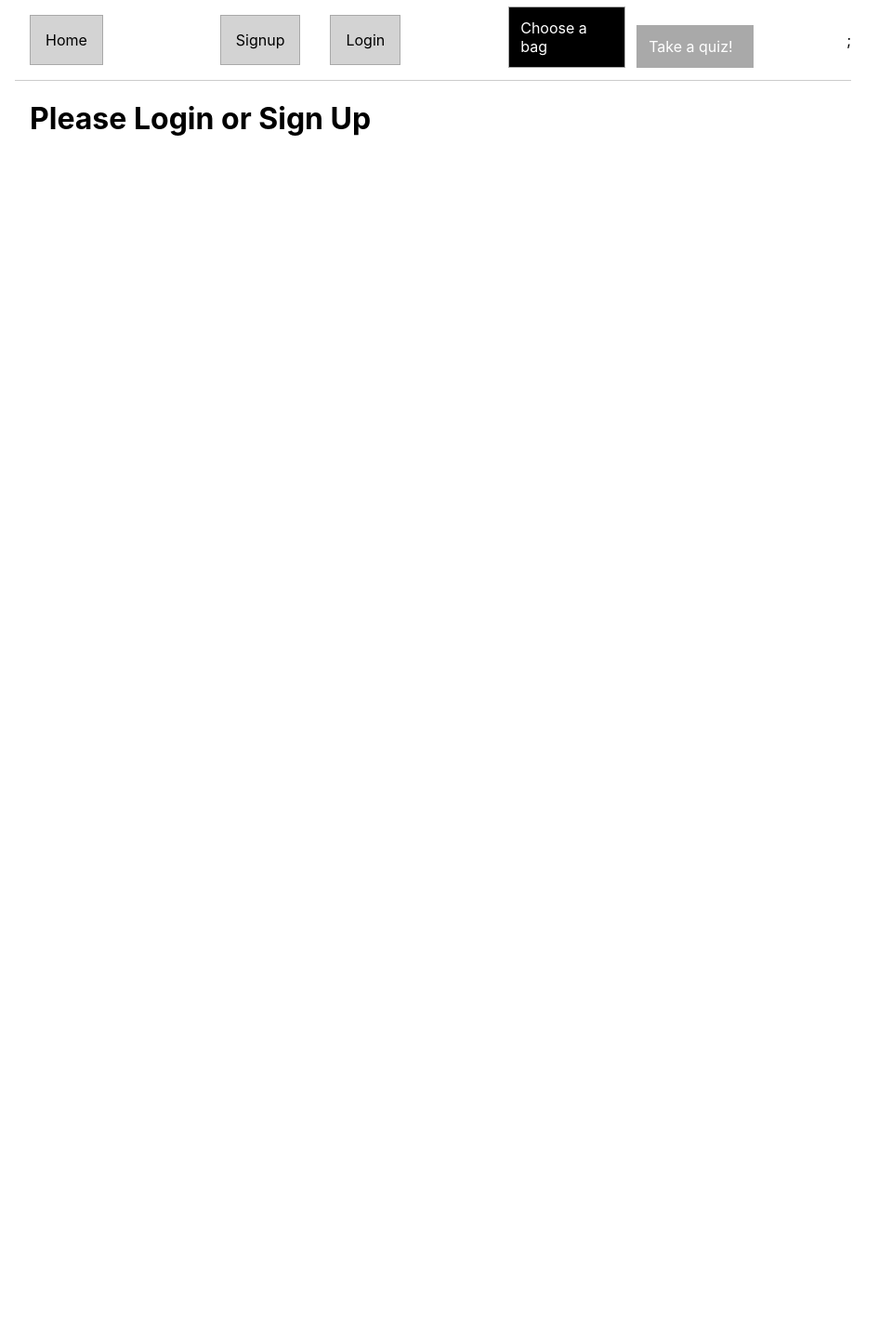
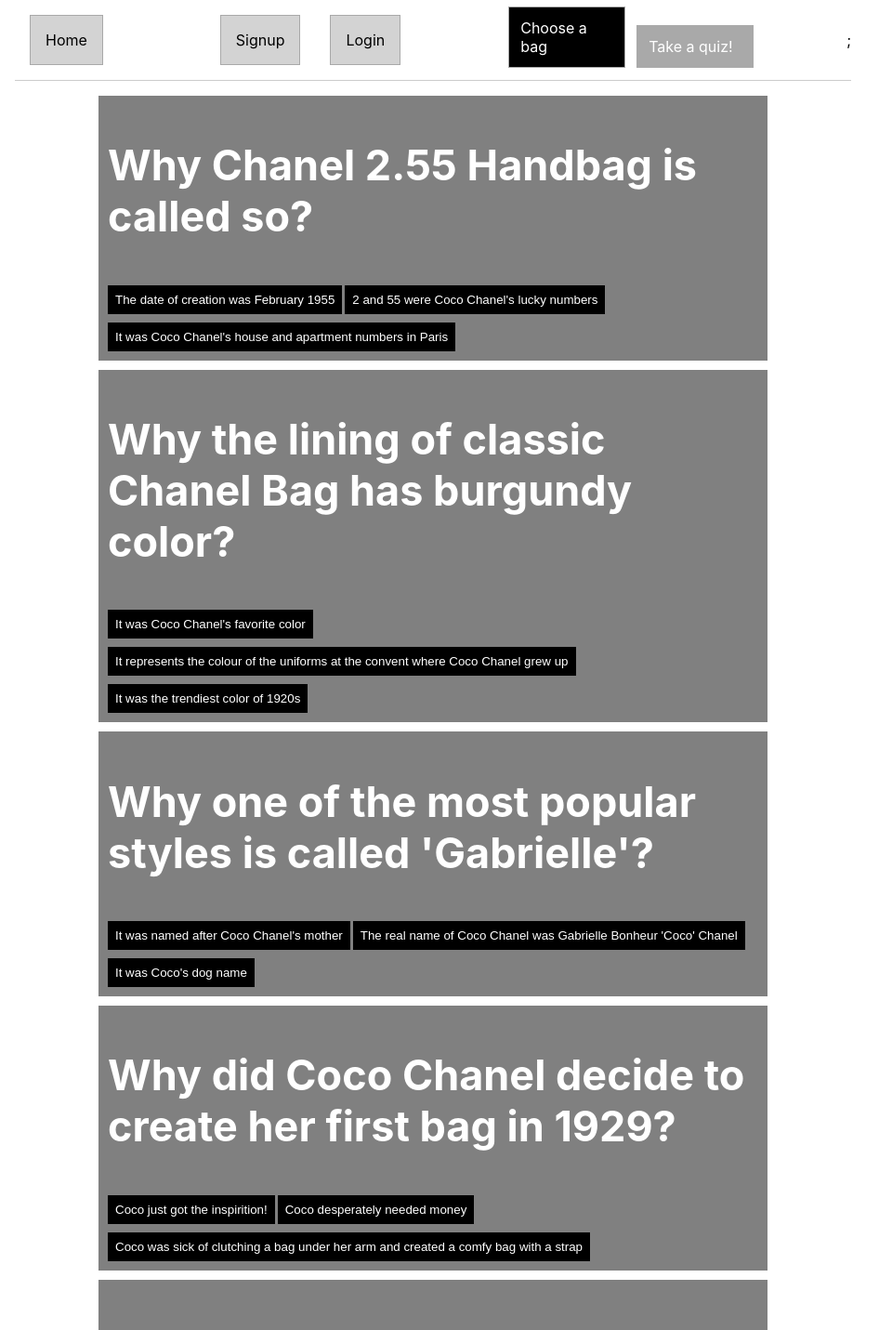
Before and after one commit to anastasiaorlova/chanel-picker-frontend, a React (Create React App) app: page /quiz in a window 1280 px wide. Shown: the top 1431 px of the page at 93% size, without its empty margins (174-1120 px from the left). Before the commit the page ends 800 px from the top, so only its background shows below. Built offline with nearby package versions, Linux system fonts and the light colour scheme; no server answers.

Commit message:
Quiz done

```diff
--- /dev/null
+++ b/src/components/Answer.js
@@ -0,0 +1,37 @@
+import React, { Component, Fragment } from "react";
+
+class Answer extends Component {
+
+//  create state
+state = {
+Answers: this.props.anwer,
+Clickcheck:true,
+rightAnaswer: this.props.rightAnaswer
+};
+
+// Event on button
+onAnswer = () => {
+
+this.setState({
+    Clickcheck:false
+});
+
+};
+
+render() {
+
+return (
+
+    <Fragment>
+
+    { this.state.Clickcheck ? this.state.Answers.map(ans => {
+        return <button className="quiz" onClick={this.onAnswer}> {ans}</button>;
+    }) : <button > {this.state.rightAnaswer}</button>  }
+
+    </Fragment>
+
+);
+}
+}
+
+export default Answer;
--- a/src/components/Profile.js
+++ b/src/components/Profile.js
@@ -12,7 +12,6 @@
 
 handleSubmit = e => {
 e.preventDefault()
-// TODO: make a fetch request to edit the current user
 fetch("http://localhost:3001/profile", {
     method: "PATCH",
     credentials: "include",
@@ -23,17 +22,20 @@
 })
     .then(r => r.json())
     .then(updatedUser => {
-    // then update that user in state in our App component
     this.props.updateUser(updatedUser)
     })
 }
+
+// user.bags.each do |bag|
+// bag.avatar
+// end
 
 render() {
 const { avatar, bio } = this.state
 const { username } = this.props.currentUser
 
 return (
-    <form onSubmit={this.handleSubmit}>
+    <div><form onSubmit={this.handleSubmit}>
     <h1>{username}'s Profile</h1>
 
     <label>Profile Image</label>
@@ -55,6 +57,8 @@
 
     <input type="submit" value="Update" />
     </form>
+    <label className="myBags"><h1>Favorite bags</h1></label>
+    </div>
 )
 }
 }
--- /dev/null
+++ b/src/components/Quiz.css
@@ -0,0 +1,21 @@
+
+/* css for card  */
+.card{
+height: auto;
+font-size: 30px;
+background-color: grey;
+color: white;
+margin:auto;
+width: 700px;
+padding:10px;
+margin-bottom: 10px;
+}
+
+/* css for button  */
+.quiz{
+border:none;
+background-color:black;
+color: white;
+margin-right: 3px;
+padding: 8px;
+}
--- /dev/null
+++ b/src/components/Quiz.js
@@ -0,0 +1,47 @@
+import React, { Component, Fragment } from "react";
+import quizdata from './data'
+import Answer from "./Answer";
+import './Quiz.css'
+
+class Quiz extends Component{
+
+state={
+dataQuestion:[],
+}
+
+
+setStatefunstion = () =>{
+
+//  use reactjs setState
+this.setState( {
+dataQuestion:quizdata
+})
+}
+
+
+componentDidMount(){
+this.setStatefunstion();
+}
+
+
+render() {
+return(
+
+    <Fragment>
+
+        {
+        this.state.dataQuestion.map( data => {
+        console.log( data);
+        return <div key={ data.id} className="card">
+                    <h2> { data.quiz}</h2>
+                    <Answer key={ data.id} rightAnaswer={ data.rightAnaswer} anwer={ data.FindAnswer} />
+                </div>
+        })
+        }
+
+    </Fragment>
+);
+}
+}
+
+export default Quiz;
--- /dev/null
+++ b/src/components/data.js
@@ -0,0 +1,41 @@
+let quizdata=[
+
+// Exmple data for react quiz app
+
+{
+    id:1,
+    quiz:"Why Chanel 2.55 Handbag is called so?",
+    FindAnswer:["The date of creation was February 1955", "2 and 55 were Coco Chanel's lucky numbers", "It was Coco Chanel's house and apartment numbers in Paris"],
+    rightAnaswer:"The date of creation was February 1955"
+},
+
+{
+    id:2,
+    quiz:"Why the lining of classic Chanel Bag has burgundy color?",
+    FindAnswer:["It was Coco Chanel's favorite color", "It represents the colour of the uniforms at the convent where Coco Chanel grew up", "It was the trendiest color of 1920s"],
+    rightAnaswer:"It represents the colour of the uniforms at the convent where Coco Chanel grew up"
+},
+
+{
+    id:3,
+    quiz:"Why one of the most popular styles is called 'Gabrielle'?",
+    FindAnswer:["It was named after Coco Chanel's mother", "The real name of Coco Chanel was Gabrielle Bonheur 'Coco' Chanel", "It was Coco's dog name"],
+    rightAnaswer:"The real name of Coco Chanel was Gabrielle Bonheur 'Coco' Chanel"
+},
+
+{
+    id:4,
+    quiz: "Why did Coco Chanel decide to create her first bag in 1929?",
+    FindAnswer:["Coco just got the inspirition!", "Coco desperately needed money", "Coco was sick of clutching a bag under her arm and created a comfy bag with a strap"],
+    rightAnaswer: "Coco was sick of clutching a bag under her arm and created a comfy bag with a strap"
+},
+{
+    id:5,
+    quiz: "Coco named her prominent Boy Bag after Boy Capel, the great love of her life.",
+    FindAnswer:[ "Yes", "No", "You tell me!"],
+    rightAnaswer: "Yes"
+},
+]
+
+// export quizdata
+export default quizdata;
--- a/src/containers/AllBagsPage.js
+++ b/src/containers/AllBagsPage.js
@@ -8,7 +8,9 @@
     }
 
     componentDidMount() {
-        fetch(`http://localhost:3001/bags`)
+        fetch(`http://localhost:3001/bags`, {
+            credentials: "include"
+        })
         .then(r => r.json())
         .then(bags => {
             this.setState({
--- a/src/containers/App.js
+++ b/src/containers/App.js
@@ -6,6 +6,8 @@
 import SignUp from '../components/SignUp';
 import Login from '../components/Login';
 import Profile from '../components/Profile';
+import Quiz from '../components/Quiz';
+
 
 class App extends React.Component {
 
@@ -13,10 +15,7 @@
     currentUser: null
   }
 
-   // log user in when component mounts
   componentDidMount() {
-    // TODO: check if user is logged in
-    // and set current user in state
     fetch("http://localhost:3001/autologin", {
       credentials: "include"
     })
@@ -63,6 +62,7 @@
         <main>
           <Switch>
             <Route exact path="/bags"  render={() => <AllBagsPage />} />
+            <Route exact path="/quiz"  render={() => <Quiz />} />
             <Route exact path="/signup">
               <SignUp handleLogin={this.handleLogin} />
             </Route>
@@ -75,7 +75,7 @@
             <Route exact path="/home">
               {this.state.currentUser ? <h1>Welcome, {this.state.currentUser.username}</h1> : <Redirect to='/' />}
             </Route>
-            <Route path="/">
+            <Route exact path="/">
               <h1>Please Login or Sign Up</h1>
             </Route>
           </Switch>
--- a/src/index.css
+++ b/src/index.css
@@ -57,3 +57,13 @@
 form img {
   width: 150px;
 }
+
+.myBags {
+  background-color: lightgray;
+  border: 1px solid darkgray;
+  display: flex;
+  flex-direction: column;
+  width: 400px;
+  margin: 0 auto;
+  padding: 0 1rem 1rem;
+}
```
